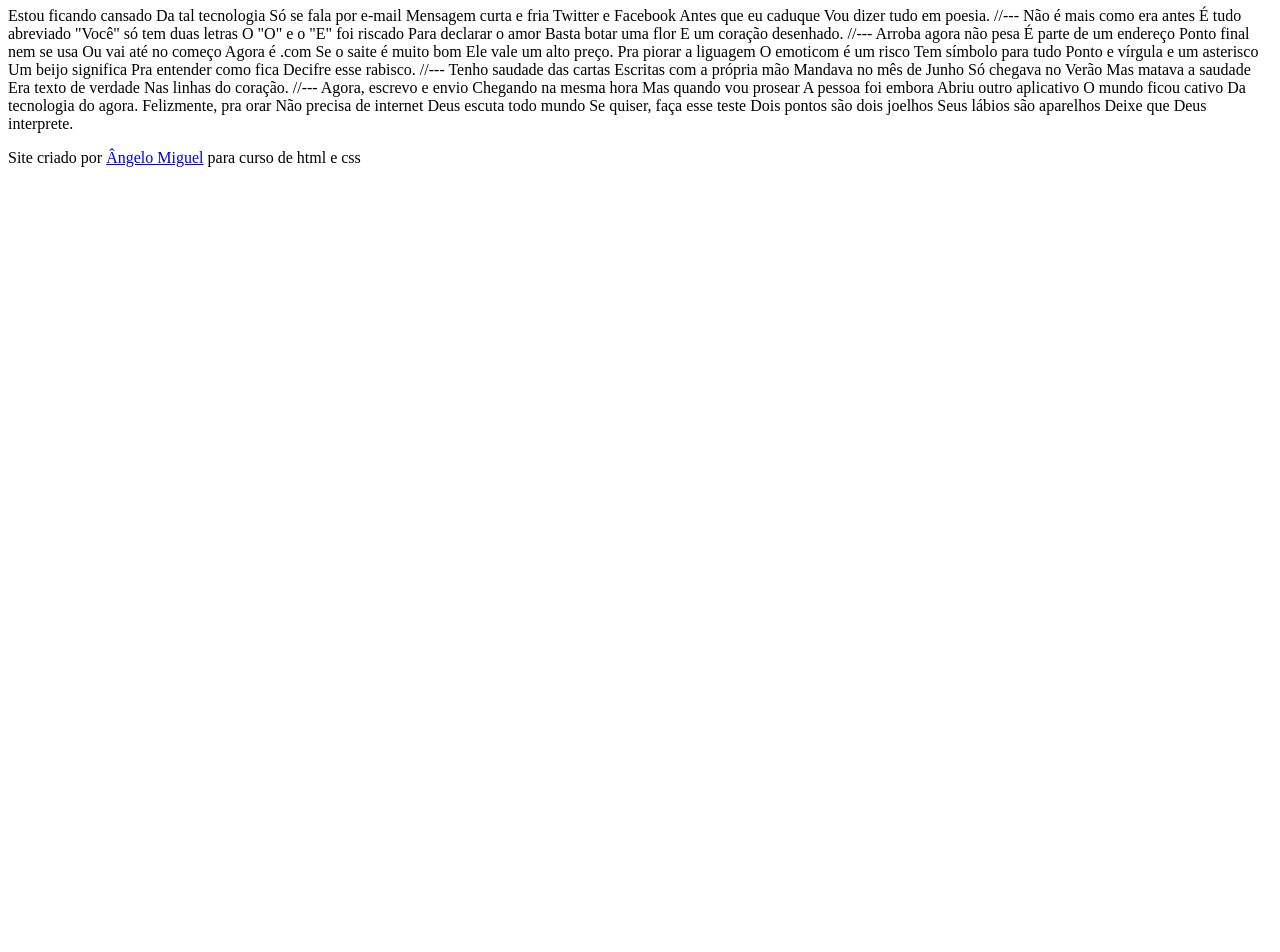
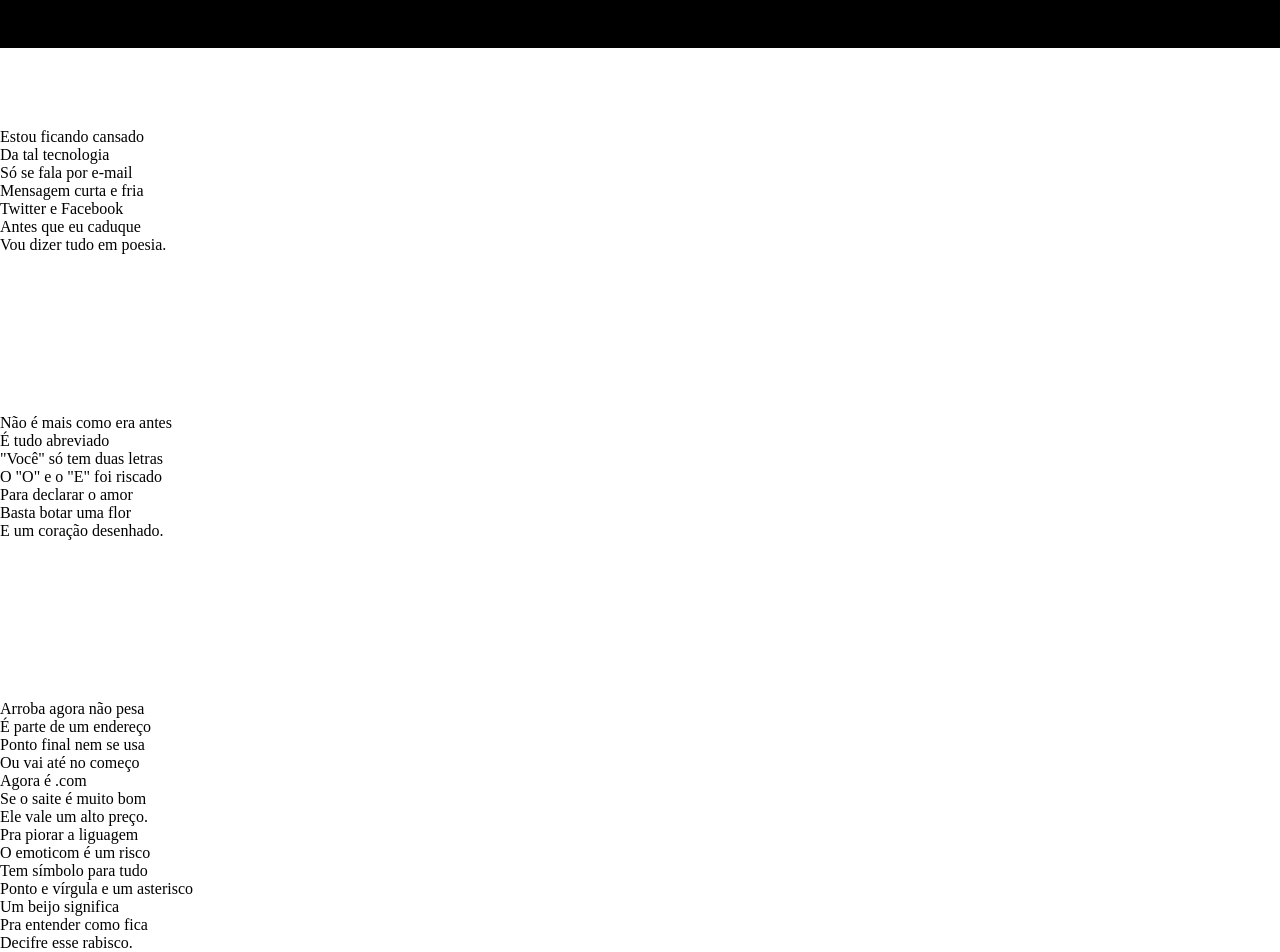
Before and after one commit to Angelo1312dev/html-css, a plain HTML site: page Cordel-site/index.html in a window 1280 px wide. Shown: the part 107-1059 px from the top of the page. Before the commit the page ends 800 px from the top, so only its background shows below. Drawn offline with Linux system fonts and the light colour scheme.

Commit message:
atualizei o css

```diff
--- /dev/null
+++ b/Cordel-site/estilo/style.css
@@ -0,0 +1,58 @@
+@charset "utf-8";
+
+* {
+    margin: 0px;
+    padding: 0px;
+}
+
+html, body {
+    min-height: 100vh;
+}
+
+
+header {
+    background-color: black;
+    color: white;
+    text-align: center;
+}
+
+header > h1 {
+    padding-top: 50px;
+    font-variant: small-caps;
+}
+
+header > p {
+    padding-bottom: 50px;
+}
+a{
+    color: white;
+    text-decoration: none;
+    font-weight: bolder;
+}
+
+header a:hover, footer a:hover {
+    text-decoration: underline;
+}
+
+section {
+    padding-top: 10vh;
+    padding-bottom: 10vh;
+}
+
+section.normal {
+
+}
+
+section.imagem {
+
+}
+
+section.imagem > p {
+    width: 400px;
+}
+footer {
+    background-color: black;
+    color: white;
+    text-align: center;
+    padding: 20px;
+}
--- a/Cordel-site/index.html
+++ b/Cordel-site/index.html
@@ -4,77 +4,100 @@
     <meta charset="UTF-8">
     <meta name="viewport" content="width=device-width, initial-scale=1.0">
     <title>Cordel Moderno</title>
+    <link rel="stylesheet" href="estilo/style.css">
 </head>
 <body>
    <header>
-       <h1>Cordel Moderno</h1>
+       <h1>
+        Cordel Moderno
+       </h1>
        <p>Por <a href="https://www.recantodasletras.com.br/poesias/3186743" target="_blank">Milton Duarte</a></p>
 
    </header>
 
-    Estou ficando cansado
-    Da tal tecnologia
-    Só se fala por e-mail
-    Mensagem curta e fria
-    Twitter e Facebook
-    Antes que eu caduque
+    <section class="normal">
+        <p>
+            Estou ficando cansado<br>
+            Da tal tecnologia<br>
+            Só se fala por e-mail<br>
+            Mensagem curta e fria<br>
+            Twitter e Facebook<br>
+            Antes que eu caduque<br>
             Vou dizer tudo em poesia.
+        </p>
+    </section>
 
-    //---
 
-    Não é mais como era antes
-    É tudo abreviado
-    "Você" só tem duas letras
-    O "O" e o "E" foi riscado
-    Para declarar o amor
-    Basta botar uma flor
+    <section class="imagem">
+        <p>
+            Não é mais como era antes<br>
+            É tudo abreviado<br>
+            "Você" só tem duas letras<br>
+            O "O" e o "E" foi riscado<br>
+            Para declarar o amor<br>
+            Basta botar uma flor<br>
             E um coração desenhado.
+        </p>
+    </section>
 
-    //---
 
-    Arroba agora não pesa
-    É parte de um endereço
-    Ponto final nem se usa
-    Ou vai até no começo
-    Agora é .com
-    Se o saite é muito bom
+    <section class="normal">
+        <p>
+            Arroba agora não pesa<br>
+            É parte de um endereço<br>
+            Ponto final nem se usa<br>
+            Ou vai até no começo<br>
+            Agora é .com<br>
+            Se o saite é muito bom<br>
             Ele vale um alto preço.
+        </p>
 
-    Pra piorar a liguagem
-    O emoticom é um risco
-    Tem símbolo para tudo
-    Ponto e vírgula e um asterisco
-    Um beijo significa
-    Pra entender como fica
+        <p>
+            Pra piorar a liguagem<br>
+            O emoticom é um risco<br>
+            Tem símbolo para tudo<br>
+            Ponto e vírgula e um asterisco<br>
+            Um beijo significa<br>
+            Pra entender como fica<br>
             Decifre esse rabisco.
+        </p>
+    </section>
 
-    //---
 
-    Tenho saudade das cartas
-    Escritas com a própria mão
-    Mandava no mês de Junho
-    Só chegava no Verão
-    Mas matava a saudade
-    Era texto de verdade
+    <section class="imagem">
+        <p>
+            Tenho saudade das cartas<br>
+            Escritas com a própria mão<br>
+            Mandava no mês de Junho<br>
+            Só chegava no Verão<br>
+            Mas matava a saudade<br>
+            Era texto de verdade<br>
             Nas linhas do coração.
+        </p>
+    </section>
 
-    //---
 
-    Agora, escrevo e envio
-    Chegando na mesma hora
-    Mas quando vou prosear
-    A pessoa foi embora
-    Abriu outro aplicativo
-    O mundo ficou cativo
+    <section class="normal">
+        <p>
+            Agora, escrevo e envio<br>
+            Chegando na mesma hora<br>
+            Mas quando vou prosear<br>
+            A pessoa foi embora<br>
+            Abriu outro aplicativo<br>
+            O mundo ficou cativo<br>
             Da tecnologia do agora.
+        </p>
 
-    Felizmente, pra orar
-    Não precisa de internet
-    Deus escuta todo mundo
-    Se quiser, faça esse teste
-    Dois pontos são dois joelhos
-    Seus lábios são aparelhos
+        <p>
+            Felizmente, pra orar<br>
+            Não precisa de internet<br>
+            Deus escuta todo mundo<br>
+            Se quiser, faça esse teste<br>
+            Dois pontos são dois joelhos<br>
+            Seus lábios são aparelhos<br>
             Deixe que Deus interprete.
+        </p>
+    </section>
 
     <footer>
         <p>Site criado por <a href="https://Angelo1312dev.github.io" target="_blank">Ângelo Miguel</a> para curso de html e css</p>
```
Lines whose indentation alone changed are shown as unchanged.
